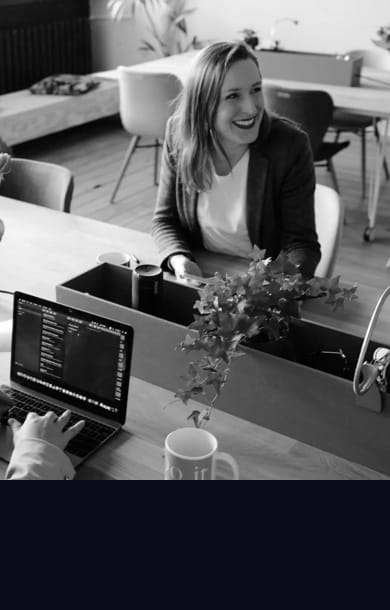
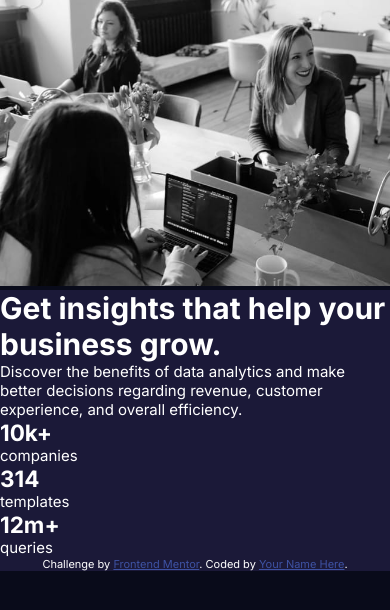
Before and after one commit to RyanDillon94/Stats-preview-card-component, a plain HTML site: page index.html in a window 390 px wide. Drawn offline with Linux system fonts and the light colour scheme.

Commit message:
update Stylesheet.css

```diff
--- a/Stylesheet.css
+++ b/Stylesheet.css
@@ -46,6 +46,13 @@ body {
   .imageDesktop {
     display: none;
   }
+  .card {
+    flex-direction: column;
+  }
+  img {
+    width: 100vw;
+    height: auto;
+  }
 }
 
 /* Lexend - stats
```
